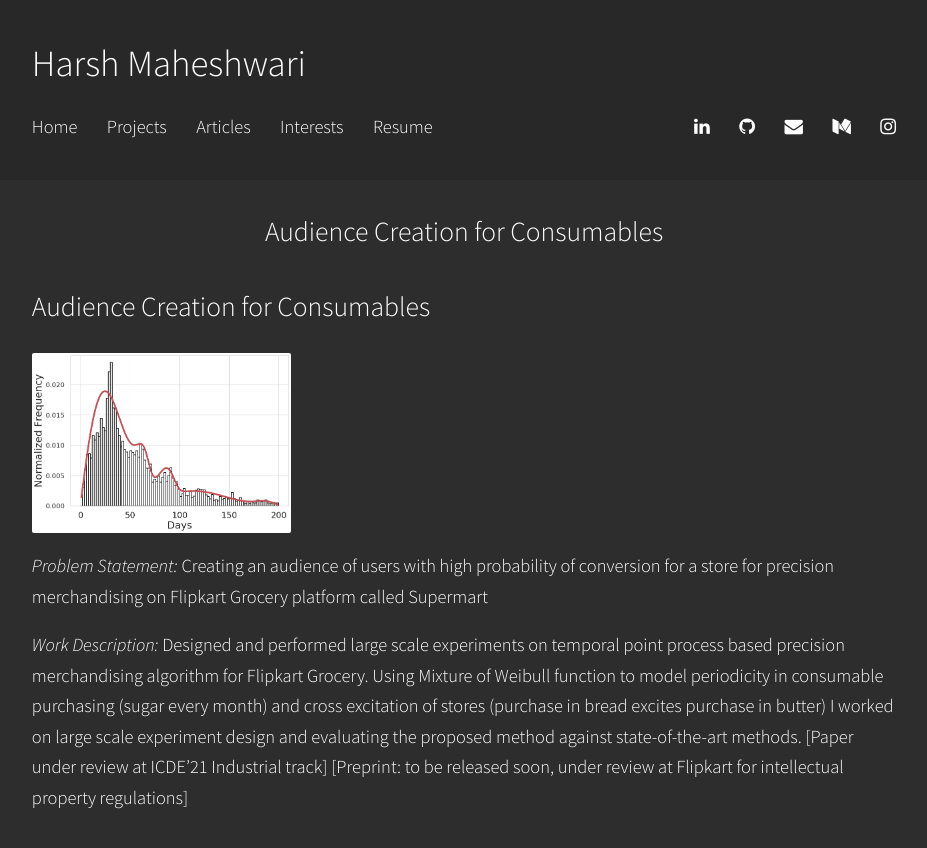
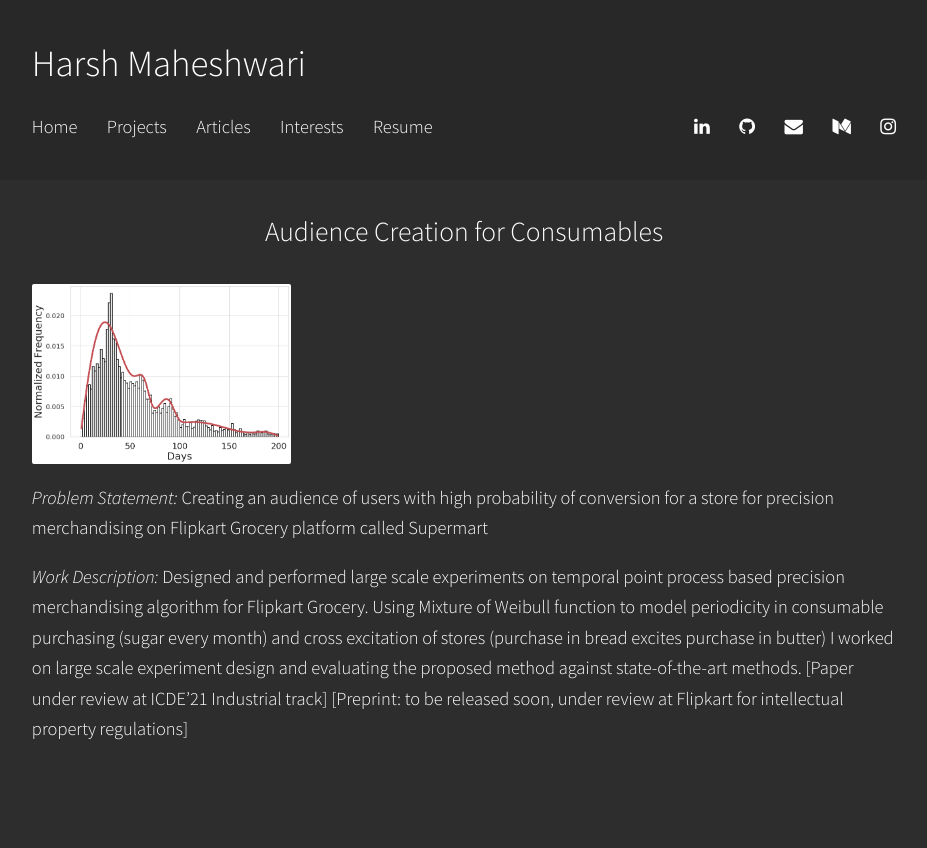
Before and after one commit to harshm121/portfolio-old, a Jekyll site: the page built from Projects/supermart.md, in a window 1280 px wide. Shown: the top 848 px of the page, without its empty margins (176-1103 px from the left). Built offline with Jekyll 4.4.1, drawn with Linux system fonts in a browser that asks for light colours; our own code applies the rules of GitHub Pages for plain Markdown files; some of the changed lines change nothing that is shown.

Commit message:
Update supermart.md

```diff
--- a/Projects/supermart.md
+++ b/Projects/supermart.md
@@ -1,4 +1,6 @@
-## Audience Creation for Consumables
+---
+title: "Audience Creation for Consumables"
+---
 
 <img align="center" src="https://harshm121.github.io/Projects/supermart.png" alt="Supermart" width="30%">
 <br>
```
